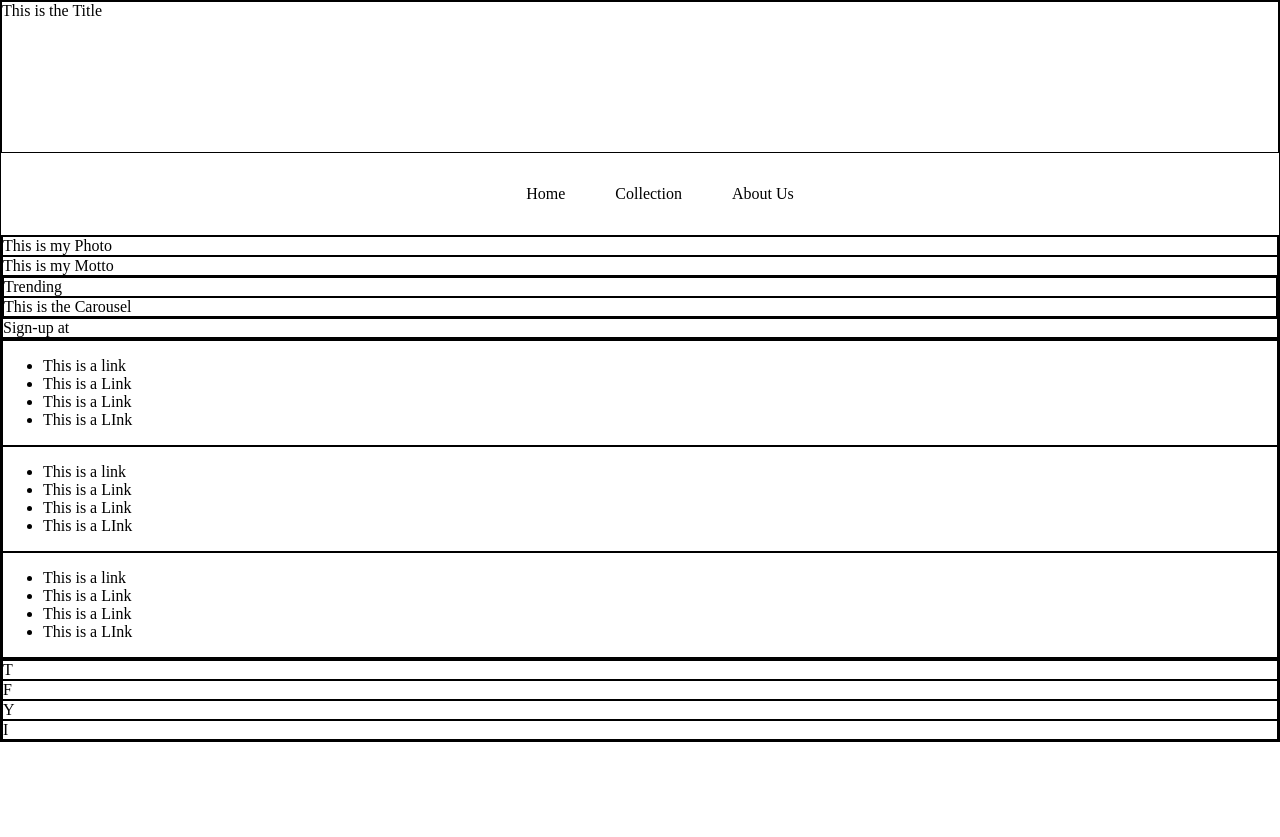
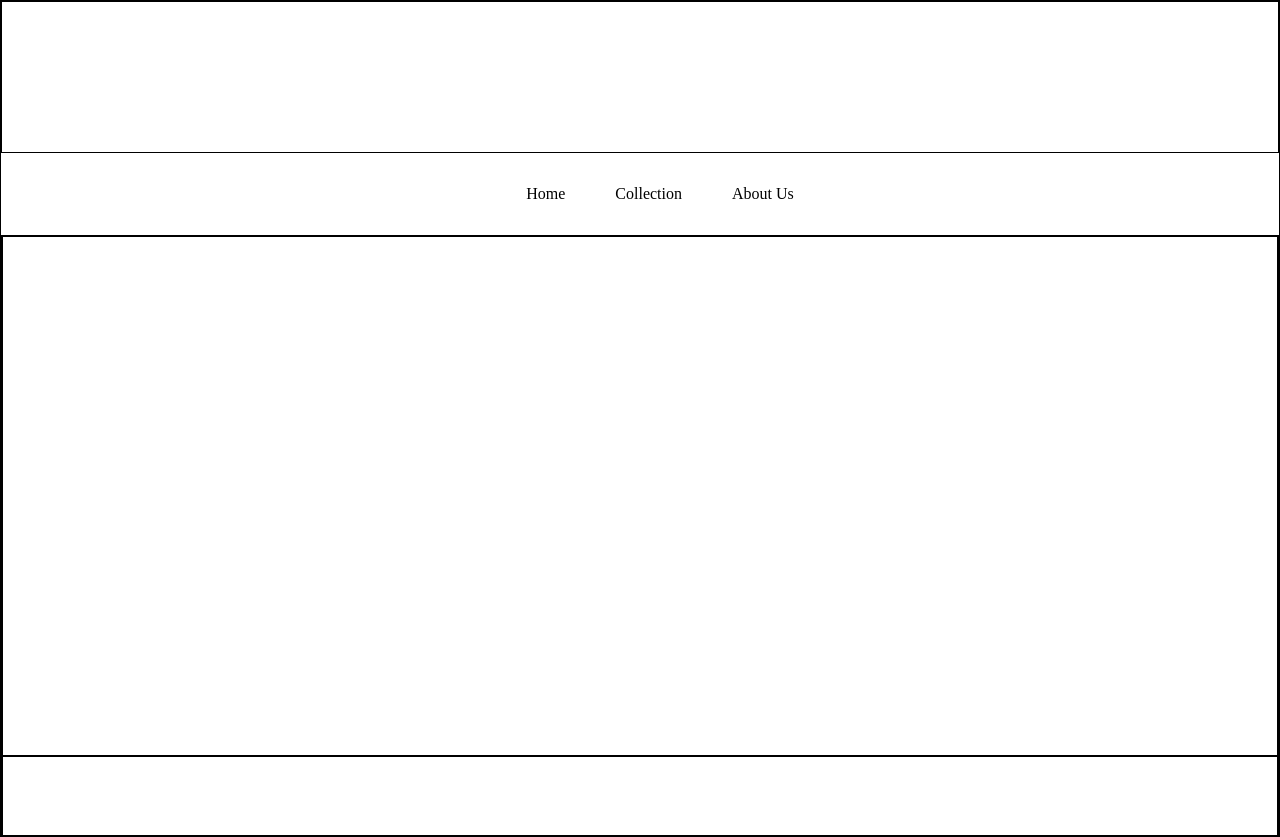
Before and after one commit to AResoluteMaverick/shopping_cart_mart, a React (Vite) app in the folder ShoppingCart-and-Mart/: page / in a window 1280 px wide. Shown: the top 837 px of the page. Before the commit the page ends 800 px from the top, so only its background shows below. Built offline with nearby package versions, Linux system fonts and the light colour scheme.

Commit message:
Create grid layout for Home component (Home.jsx)

```diff
--- a/ShoppingCart-and-Mart/src/Header/Header.module.css
+++ b/ShoppingCart-and-Mart/src/Header/Header.module.css
@@ -11,6 +11,7 @@
     list-style-type: none;
     display: flex;
     gap: 50px;
+    align-items: center;
 }
 
 .navBar {
@@ -20,7 +21,7 @@
 }
 
 @media (max-width: 600px) {
-    .navBar {
+    .headerli {
         flex-direction: column;
     }
 }
--- a/ShoppingCart-and-Mart/src/Header/Title.jsx
+++ b/ShoppingCart-and-Mart/src/Header/Title.jsx
@@ -2,6 +2,6 @@
 
 export default function Title () {
     return (
-        <div className={styles.titleDiv}>This is the Title</div>
+        <div className={styles.titleDiv}></div>
     )
 }
--- a/ShoppingCart-and-Mart/src/Home/Home.jsx
+++ b/ShoppingCart-and-Mart/src/Home/Home.jsx
@@ -1,22 +1,23 @@
+import styles from './Home.module.css'
 
 function DisplayHomePhoto () {
     return (
-        <div className="dhpContainer">This is my Photo</div>
+        <div className={styles.dhpContainer}></div>
     )
 }
 
 function HomeMotto () {
     return (
-        <div className="motto">This is my Motto</div>
+        <div className={styles.motto}></div>
     )
 }
 
 
 function HomeCarousel () {
     return (
-        <div className="carouselContainer">
-            <div className="trending">Trending</div>
-            <div className="carousel">This is the Carousel</div>
+        <div className={styles.carouselContainer}>
+            <div className={styles.trending}>Trending</div>
+            <div className="carousel"></div>
         </div>
     )
 }
@@ -31,7 +32,7 @@
 
 export default function Home () {
    return (
-      <div>
+      <div className={styles.homeComponent}>
           <DisplayHomePhoto />
           <HomeMotto />
           <HomeCarousel />
--- /dev/null
+++ b/ShoppingCart-and-Mart/src/Home/Home.module.css
@@ -0,0 +1,15 @@
+.homeComponent {
+    display: grid;
+    grid-template-rows: 65vh 10vh 40vh 30vh;
+}
+
+.carouselContainer {
+    display: grid;
+    grid-template-rows: 20% 80%;
+}
+
+.trending {
+    display:flex;
+    align-items: center;
+    padding-left: 2em;
+}
```
